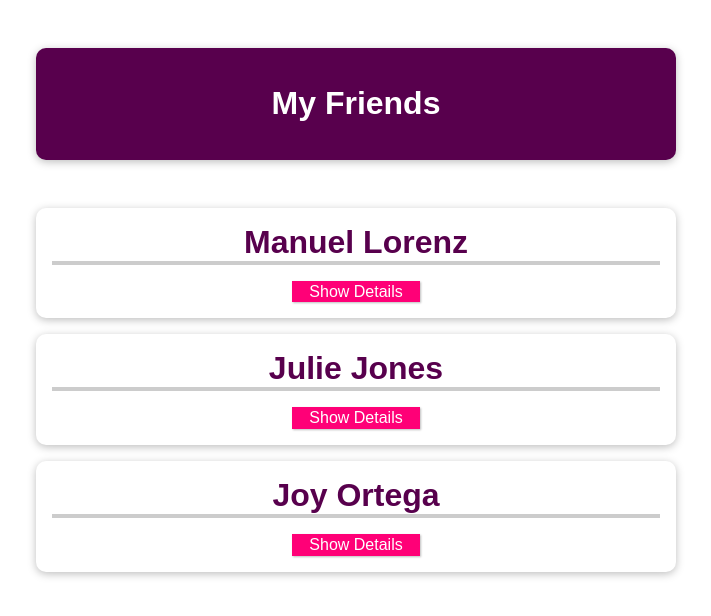
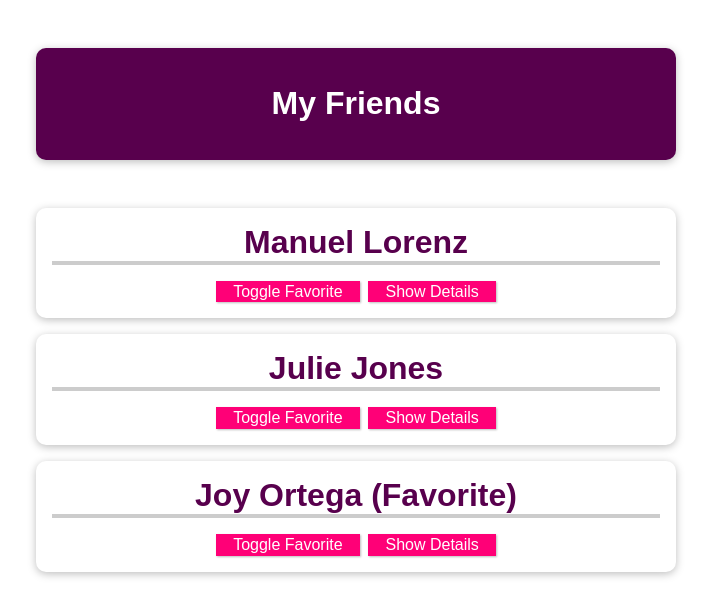
Before and after one commit to jerome-shiftleft/vue-project, a Vue app: page / in a window 1280 px wide. Shown: the top 616 px of the page, without its empty margins (284-995 px from the left). Built offline with nearby package versions, Linux system fonts and the light colour scheme.

Commit message:
progress

```diff
--- a/src/App.vue
+++ b/src/App.vue
@@ -8,18 +8,21 @@ export default {
           name: "Manuel Lorenz",
           phone: "09263771993",
           email: "manuel@localhost.com",
+          isFavorite: false
         },
         {
           id: "julie",
           name: "Julie Jones",
           phone: "09275788259",
           email: "jule@localhost.com",
+          isFavorite: false
         },
         {
           id: "joy",
           name: "Joy Ortega",
           phone: "09457933309",
           email: "joy@localhost.com",
+          isFavorite: true
         },
       ],
     };
--- a/src/components/FriendContact.vue
+++ b/src/components/FriendContact.vue
@@ -1,6 +1,7 @@
 <template>
   <li>
-    <h2>{{ friend.name }}</h2>
+    <h2>{{ friend.name }} {{ friendIsFavorite ? '(Favorite)' : '' }}</h2>
+    <button @click="toggleFavorite">Toggle Favorite</button>&nbsp;
     <button @click="toggleDetails">{{ detailsAreVisible ? 'Hide' : 'Show' }} Details</button>
     <ul v-if="detailsAreVisible">
       <li><strong>Phone: </strong> {{ friend.phone }}</li>
@@ -14,13 +15,17 @@ export default {
   props: ['friend'],
   data() {
     return {
-      detailsAreVisible: false
+      detailsAreVisible: false,
+      friendIsFavorite: this.friend.isFavorite
     };
   },
   methods: {
     toggleDetails() {
       this.detailsAreVisible = !this.detailsAreVisible;
     },
+    toggleFavorite() {
+      this.friendIsFavorite = !this.friendIsFavorite;
+    }
   },
 };
 </script>
```
